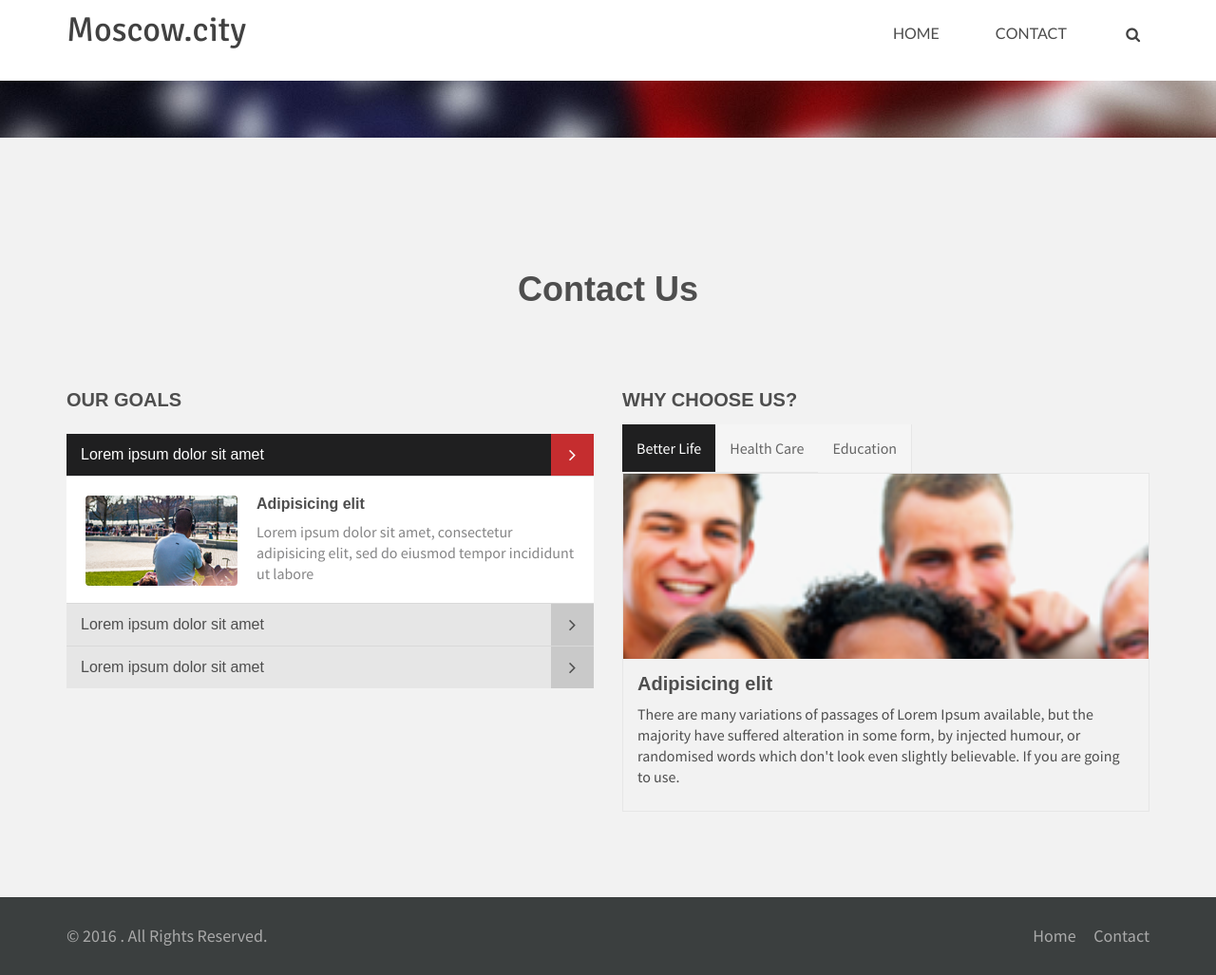
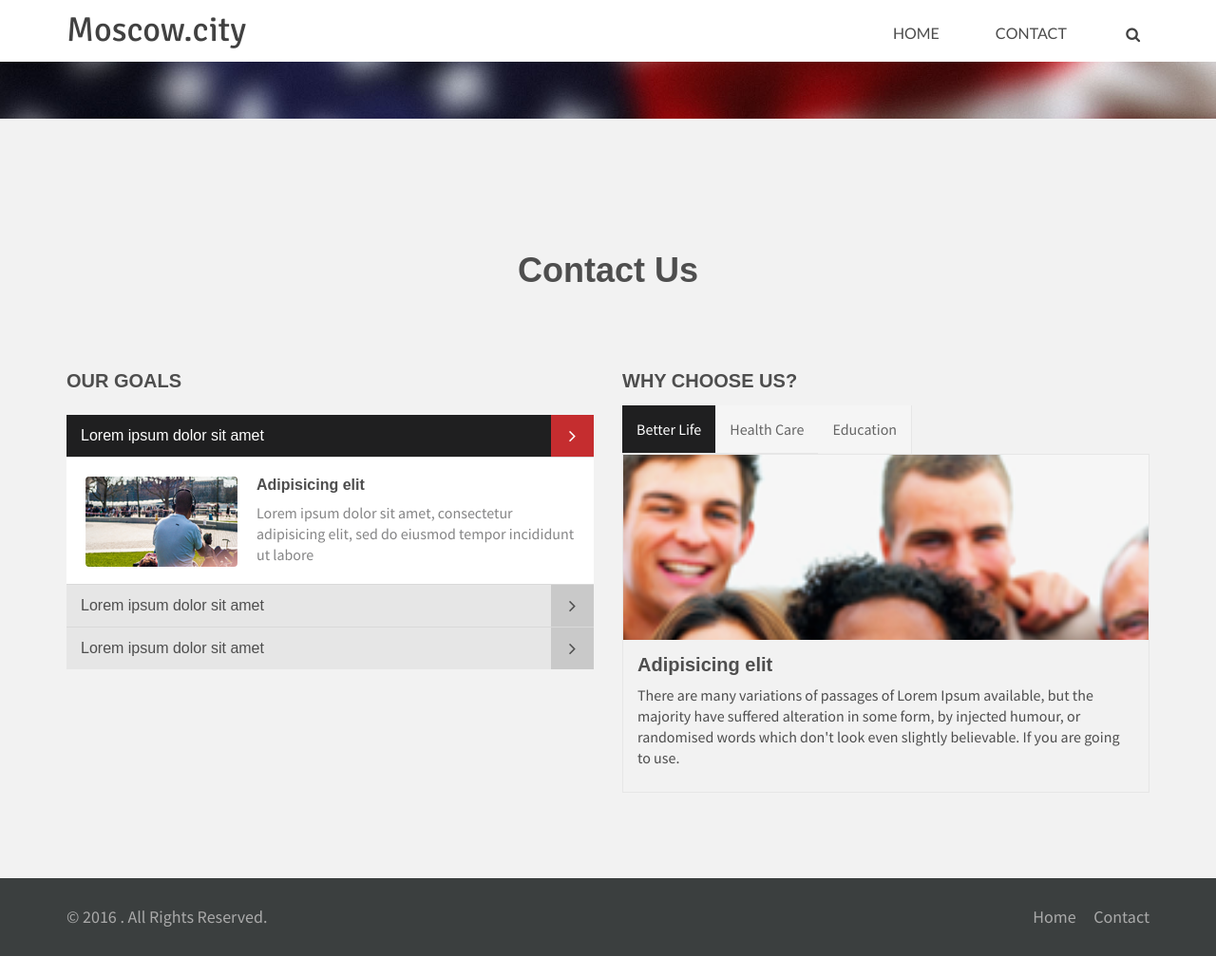
Before and after one commit to anatolypet21/jekyll, a Jekyll site: the page built from contact-us/index.html, in a window 1280 px wide. Shown: the whole page at 95% size. Built offline with Jekyll 4.4.1, drawn with Linux system fonts in a browser that asks for light colours.

Commit message:
Update custom.css

```diff
--- a/css/custom.css
+++ b/css/custom.css
@@ -7,7 +7,7 @@
     z-index: 100;
 }
 #main-slider{
-    top: 85px;
+    top: 65px;
 }
 
 .top-bar{
@@ -23,7 +23,7 @@
 }
 .navbar-inverse{
     background: #FFF;
-    min-height: 85px;
+    min-height: 65px;
 }
 .navbar-inverse .navbar-nav > li > a{
 	color: rgb(76, 76, 76);
```
